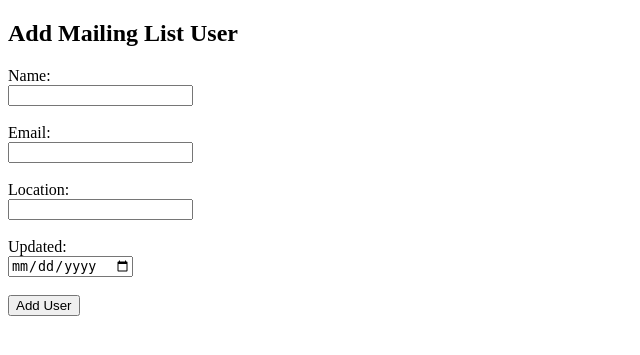
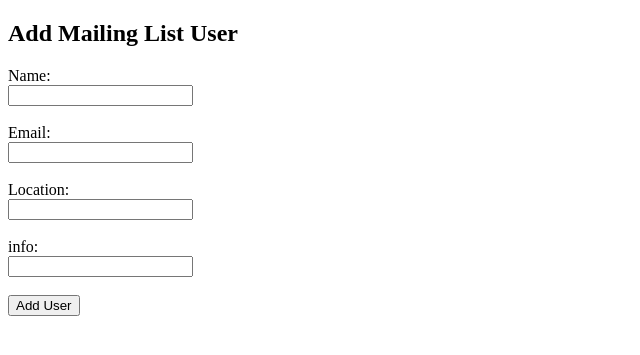
Before and after one commit to seanwayland/flaskapp, a Flask app: page /mailing-list/new in a window 1280 px wide. Shown: the top 355 px of the page, without its empty margins (0-640 px from the left). Run offline with Flask 2, Linux system fonts and the light colour scheme.

Commit message:
changed mailing list fields

```diff
--- a/app.py
+++ b/app.py
@@ -255,10 +255,10 @@ def new_mailing_list_entry():
         name = request.form["name"]
         email = request.form["email"]
         location = request.form["location"]
-        updated = request.form["updated"]
+        info = request.form["info"]
 
         # Placeholder: later insert into Postgres
-        print("New mailing list entry:", name, email, location, updated)
+        print("New mailing list entry:", name, email, location, info)
 
         return redirect(url_for("index"))
 
--- a/templates/mailing_list_form.html
+++ b/templates/mailing_list_form.html
@@ -15,8 +15,8 @@
     <label>Location:</label><br>
     <input type="text" name="location"><br><br>
 
-    <label>Updated:</label><br>
-    <input type="date" name="updated"><br><br>
+    <label>info:</label><br>
+    <input type="text" name="info"><br><br>
 
     <button type="submit">Add User</button>
 </form>
```
